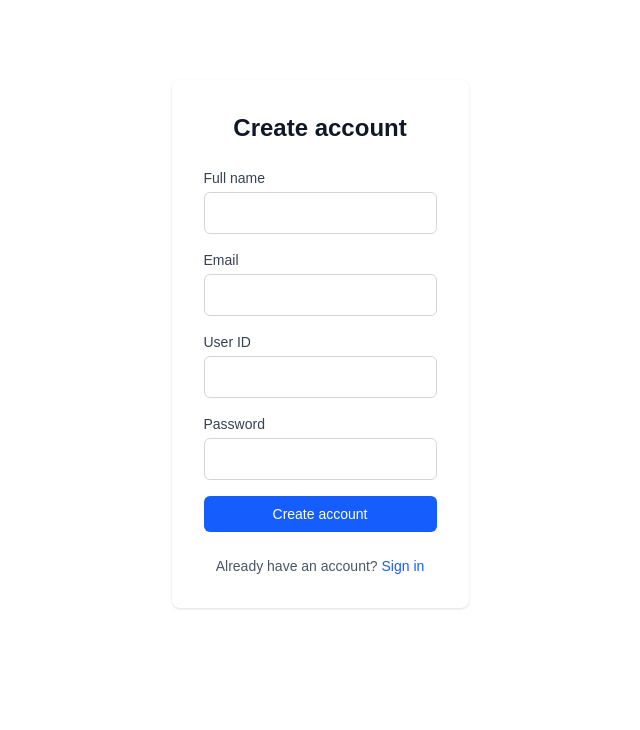
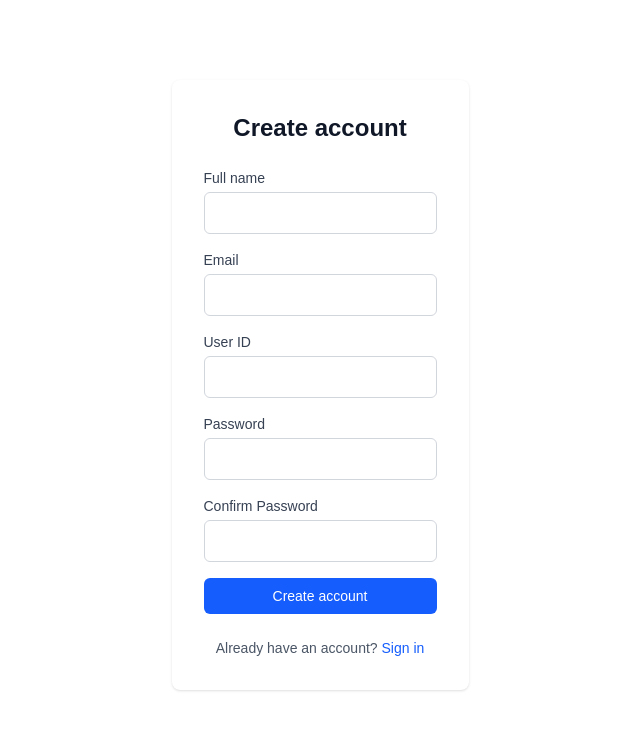
Before and after one commit to Plycedes/sauron-frontend, a Next.js app: page /register in a window 1280 px wide. Shown: the top 730 px of the page, without its empty margins (320-960 px from the left). Built offline with nearby package versions, Linux system fonts and the light colour scheme; no server answers.

Commit message:
Register bugfixes

```diff
--- a/app/register/page.tsx
+++ b/app/register/page.tsx
@@ -1,28 +1,29 @@
-'use client';
+"use client";
 
-import { useState, type FormEvent } from 'react';
-import Link from 'next/link';
-import { useAuth } from '@/lib/auth/AuthContext';
-import { Button } from '@/components/ui/Button';
-import { Input } from '@/components/ui/Input';
+import { useState, type SubmitEvent } from "react";
+import Link from "next/link";
+import { useAuth } from "@/lib/auth/AuthContext";
+import { Button } from "@/components/ui/Button";
+import { Input } from "@/components/ui/Input";
 
 export default function RegisterPage() {
 	const { register } = useAuth();
-    const [fullName, setFullName] = useState('');
-    const [email, setEmail] = useState('');
-    const [userId, setUserId] = useState('');
-    const [password, setPassword] = useState('');
+	const [fullName, setFullName] = useState("");
+	const [email, setEmail] = useState("");
+	const [userId, setUserId] = useState("");
+	const [password, setPassword] = useState("");
+	const [confirmPassword, setConfirmPassword] = useState("");
 	const [error, setError] = useState<string | null>(null);
 	const [submitting, setSubmitting] = useState(false);
 
-    const onSubmit = async (e: FormEvent<HTMLFormElement>) => {
+	const onSubmit = async (e: SubmitEvent<HTMLFormElement>) => {
 		e.preventDefault();
 		setError(null);
 		setSubmitting(true);
 		try {
-            await register({ fullName, email, userId, password });
+			await register({ fullName, email, userId, password, confirmPassword });
 		} catch (err) {
-            setError(err instanceof Error ? err.message : 'Registration failed');
+			setError(err instanceof Error ? err.message : "Registration failed");
 			setSubmitting(false);
 		}
 	};
@@ -31,9 +32,15 @@ export default function RegisterPage() {
 		<div className="mx-auto mt-20 max-w-md rounded-lg bg-white p-8 shadow">
 			<h1 className="mb-6 text-center text-2xl font-semibold text-gray-900">Create account</h1>
 
-            <form onSubmit={onSubmit} className="space-y-4">
+			<form
+				onSubmit={onSubmit}
+				className="space-y-4"
+			>
 				<div>
-                    <label htmlFor="fullName" className="mb-1 block text-sm font-medium text-gray-700">
+					<label
+						htmlFor="fullName"
+						className="mb-1 block text-sm font-medium text-gray-700"
+					>
 						Full name
 					</label>
 					<Input
@@ -46,7 +53,10 @@ export default function RegisterPage() {
 				</div>
 
 				<div>
-                    <label htmlFor="email" className="mb-1 block text-sm font-medium text-gray-700">
+					<label
+						htmlFor="email"
+						className="mb-1 block text-sm font-medium text-gray-700"
+					>
 						Email
 					</label>
 					<Input
@@ -59,7 +69,10 @@ export default function RegisterPage() {
 				</div>
 
 				<div>
-                    <label htmlFor="userId" className="mb-1 block text-sm font-medium text-gray-700">
+					<label
+						htmlFor="userId"
+						className="mb-1 block text-sm font-medium text-gray-700"
+					>
 						User ID
 					</label>
 					<Input
@@ -72,7 +85,10 @@ export default function RegisterPage() {
 				</div>
 
 				<div>
-                    <label htmlFor="password" className="mb-1 block text-sm font-medium text-gray-700">
+					<label
+						htmlFor="password"
+						className="mb-1 block text-sm font-medium text-gray-700"
+					>
 						Password
 					</label>
 					<Input
@@ -84,16 +100,39 @@ export default function RegisterPage() {
 					/>
 				</div>
 
+				<div>
+					<label
+						htmlFor="password"
+						className="mb-1 block text-sm font-medium text-gray-700"
+					>
+						Confirm Password
+					</label>
+					<Input
+						id="password"
+						type="password"
+						required
+						value={confirmPassword}
+						onChange={(e) => setConfirmPassword(e.target.value)}
+					/>
+				</div>
+
 				{error && <p className="text-sm text-red-600">{error}</p>}
 
-                <Button type="submit" className="w-full" disabled={submitting}>
-                    {submitting ? 'Creating account...' : 'Create account'}
+				<Button
+					type="submit"
+					className="w-full"
+					disabled={submitting}
+				>
+					{submitting ? "Creating account..." : "Create account"}
 				</Button>
 			</form>
 
 			<p className="mt-6 text-center text-sm text-gray-600">
-                Already have an account?{' '}
-                <Link href="/login" className="text-blue-600 hover:underline">
+				Already have an account?{" "}
+				<Link
+					href="/login"
+					className="text-blue-600 hover:underline"
+				>
 					Sign in
 				</Link>
 			</p>
--- a/types/user.types.ts
+++ b/types/user.types.ts
@@ -1,4 +1,4 @@
-export type UserRole = 'super_admin' | 'company_admin' | 'pm' | 'member';
+export type UserRole = "super_admin" | "company_admin" | "pm" | "member";
 
 export interface UserResponse {
 	id: string;
@@ -15,6 +15,7 @@ export interface RegisterInput {
 	fullName: string;
 	email: string;
 	password: string;
+	confirmPassword: string;
 }
 
 export interface LoginInput {
```
Lines whose indentation alone changed are shown as unchanged.
